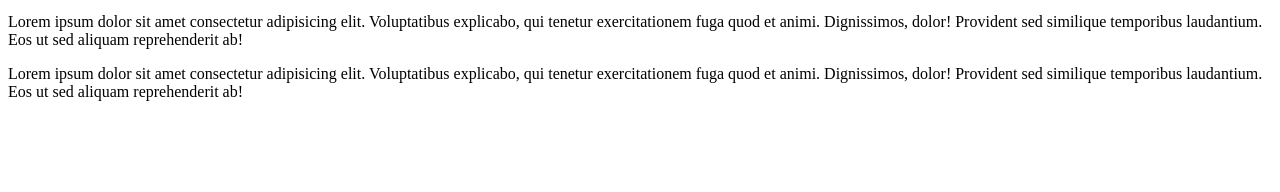
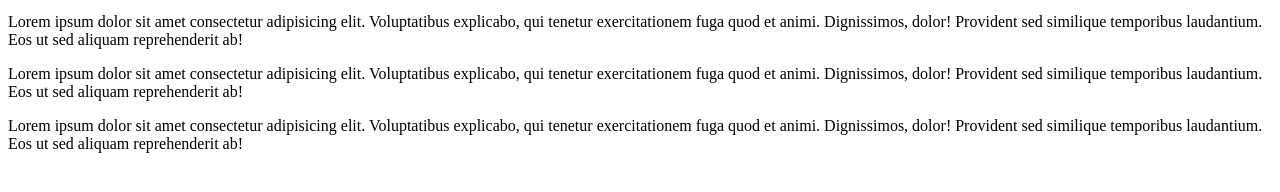
Before and after one commit to KamalKiranPolisetty/gh-actions-demo, a plain HTML site: page index.html in a window 1280 px wide. Shown: the part 178-370 px from the top of the page. Drawn offline with Linux system fonts and the light colour scheme.

Commit message:
testing 4

```diff
--- a/index.html
+++ b/index.html
@@ -15,5 +15,10 @@
 
     <p>
         Lorem ipsum dolor sit amet consectetur adipisicing elit. Voluptatibus explicabo, qui tenetur exercitationem fuga quod et animi. Dignissimos, dolor! Provident sed similique temporibus laudantium. Eos ut sed aliquam reprehenderit ab!</p>
+
+        <p>
+
+                    Lorem ipsum dolor sit amet consectetur adipisicing elit. Voluptatibus explicabo, qui tenetur exercitationem fuga quod et animi. Dignissimos, dolor! Provident sed similique temporibus laudantium. Eos ut sed aliquam reprehenderit ab!
+        </p>
 </body>
 </html>
```
